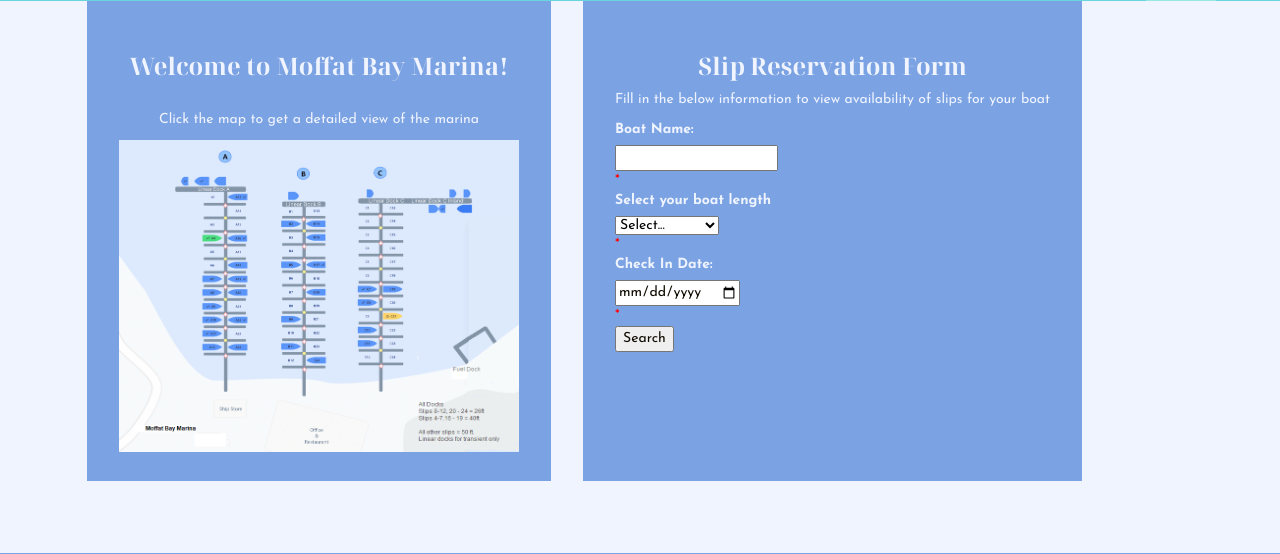
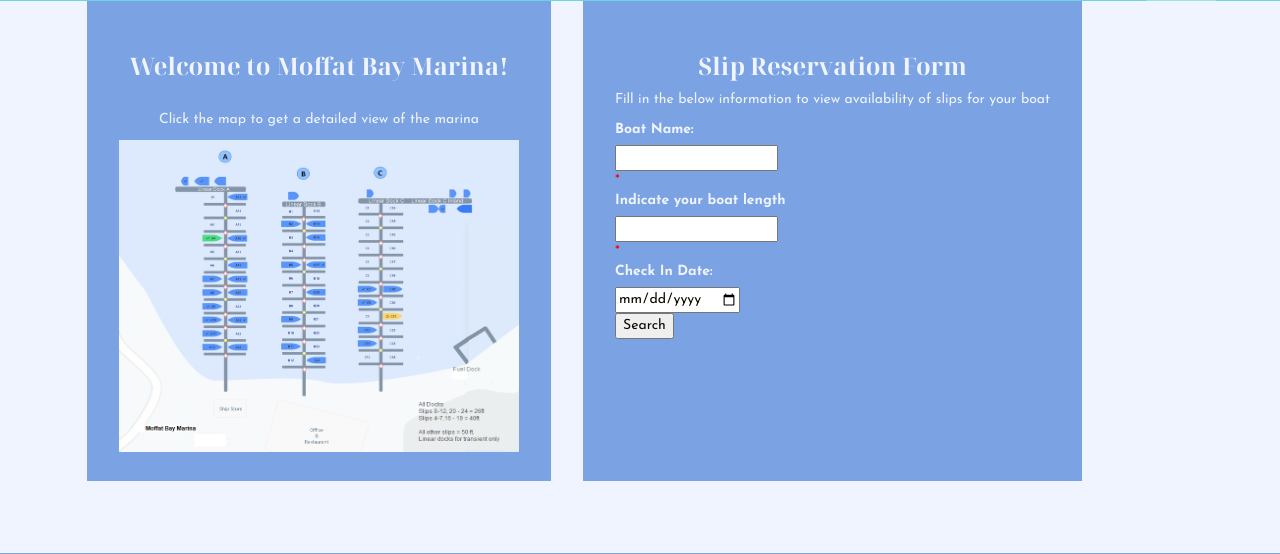
Before and after one commit to rchurchBellevue/MoffatBay, a PHP site: page /pages/Reservation.php in a window 1280 px wide. Shown: the part 185-739 px from the top of the page. Run offline with PHP 8.4, Linux system fonts and the light colour scheme.

Commit message:
Change boat length to text field
Removing drop down range for boat length

```diff
--- a/pages/Reservation.php
+++ b/pages/Reservation.php
@@ -18,8 +18,9 @@ session_start();
 
 // Define variables and initialize with empty values
 $boatName = $boatSlipSize = "";
+$boatLength;
 $checkInDate;
-$boatNameError = $boatLengthError = $checkInDateError =  "";
+$boatNameError = $boatLengthError = $checkInDateError  =  "";
 
 // Processing form data when form is submitted
 if ($_SERVER["REQUEST_METHOD"] == "POST") {
@@ -33,10 +34,14 @@ if ($_SERVER["REQUEST_METHOD"] == "POST") {
     }
 
     // Verify a boat length was selected
-    if (isset($_REQUEST['frmBoatLength']) && $_REQUEST['frmBoatLength'] == "") {
-        $boatLengthError = 'Please select the size of your boat.';
-    } else {
-        $boatSlipSize = $_REQUEST['frmBoatLength'];
+    if (empty(trim($_POST["frmBoatLength"]))) {
+        $boatLengthError = "Please enter your boat's length.";
+    }
+    else if (!preg_match('/^[1-9]\d*$/',trim($_POST["frmBoatLength"]))) {
+        $boatLengthError = "Please enter a positive number.";
+    }
+    else {
+        $boatLength = trim($_POST["frmBoatLength"]);
     }
 
     // Verify a Check in date was selected
@@ -48,8 +53,22 @@ if ($_SERVER["REQUEST_METHOD"] == "POST") {
         $checkInDateError = 'Please select a checkin date.';
     }
 
+
+
+
     // Validate credentials
-    if (empty($boatNameError) && empty($boatLengthError) && empty($checkInDateError)) {
+    if (empty($boatNameError) && empty($boatLengthError) && empty($checkInDateError) ) {
+
+        if($boatLength<=26){
+            $boatSlipSize=1;
+        }
+        else if($boatLength<=40){
+            $boatSlipSize=2;
+
+        }
+        else {
+            $boatSlipSize=3;
+        }
 
         // Prepare a select statement
         $sql = "SELECT slipID FROM slips WHERE slipSize = :parmSlip AND availability_status=0;";
@@ -62,6 +81,7 @@ if ($_SERVER["REQUEST_METHOD"] == "POST") {
             if ($stmt->execute()) {
                 $_SESSION['slipSize']=$boatSlipSize;
                 $_SESSION['boatName']=$boatName;
+                $_SESSION['boatLength']=$boatLength;
                 $_SESSION['reservationDate']=$checkInDate;
 
 
@@ -130,20 +150,15 @@ if ($_SERVER["REQUEST_METHOD"] == "POST") {
                         <span class="error">* <?php echo $boatNameError; ?></span>
                     </div>
                     <div class="form-select">
-                        <label>Select your boat length</label>
-                        <select name="frmBoatLength">
-                            <option value="">Select...</option>
-                            <option value="1">0 to 26 feet</option>
-                            <option value="2">27 to 40 feet</option>
-                            <option value="3">41 to 50 feet</option>
-                        </select>
+                        <label>Indicate your boat length</label>
+                        <input type="text" name="frmBoatLength" value="<?php if (isset($_POST['frmBoatLength'])) echo $_POST['frmBoatLength']; ?>">
+                        <span class="error">* <?php echo $boatLengthError; ?></span>
                     </div>
-                    <span class="error">* <?php echo $boatLengthError; ?></span>
                     <div class="date-select">
                         <label>Check In Date:</label>
                         <input type="date" id="checkInDate" name="frmCheckIn">
                     </div>
-                    <span class="error">* <?php echo $checkInDateError; ?></span>
+
                     <input type="submit" value="Search">
                 </form>
 
--- a/pages/ReservationConfirmation.php
+++ b/pages/ReservationConfirmation.php
@@ -33,6 +33,7 @@
             session_start();
             echo("Size ".$_SESSION['slipSize']."<BR>");
             echo("Boat Name ".$_SESSION['boatName']."<BR>");
+            echo("Boat Length ".$_SESSION['boatLength']."<BR>");
             echo("Check in ".$_SESSION['reservationDate']."<BR>");
             echo("Slip ".$_SESSION['slipID']."<BR>");
             echo("Waitllist? ".$_SESSION['AddToWaitList']."<BR>");
```
